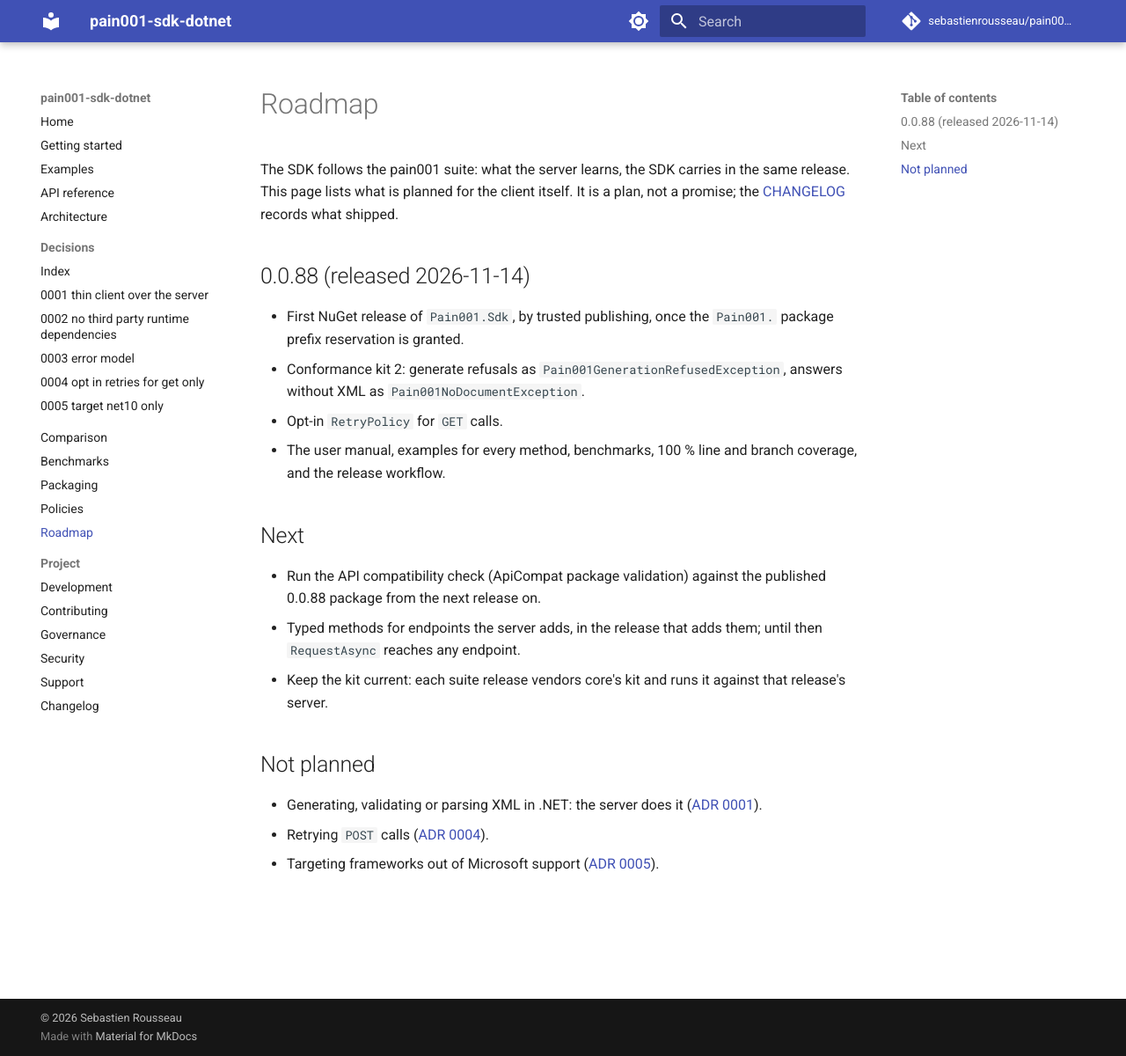
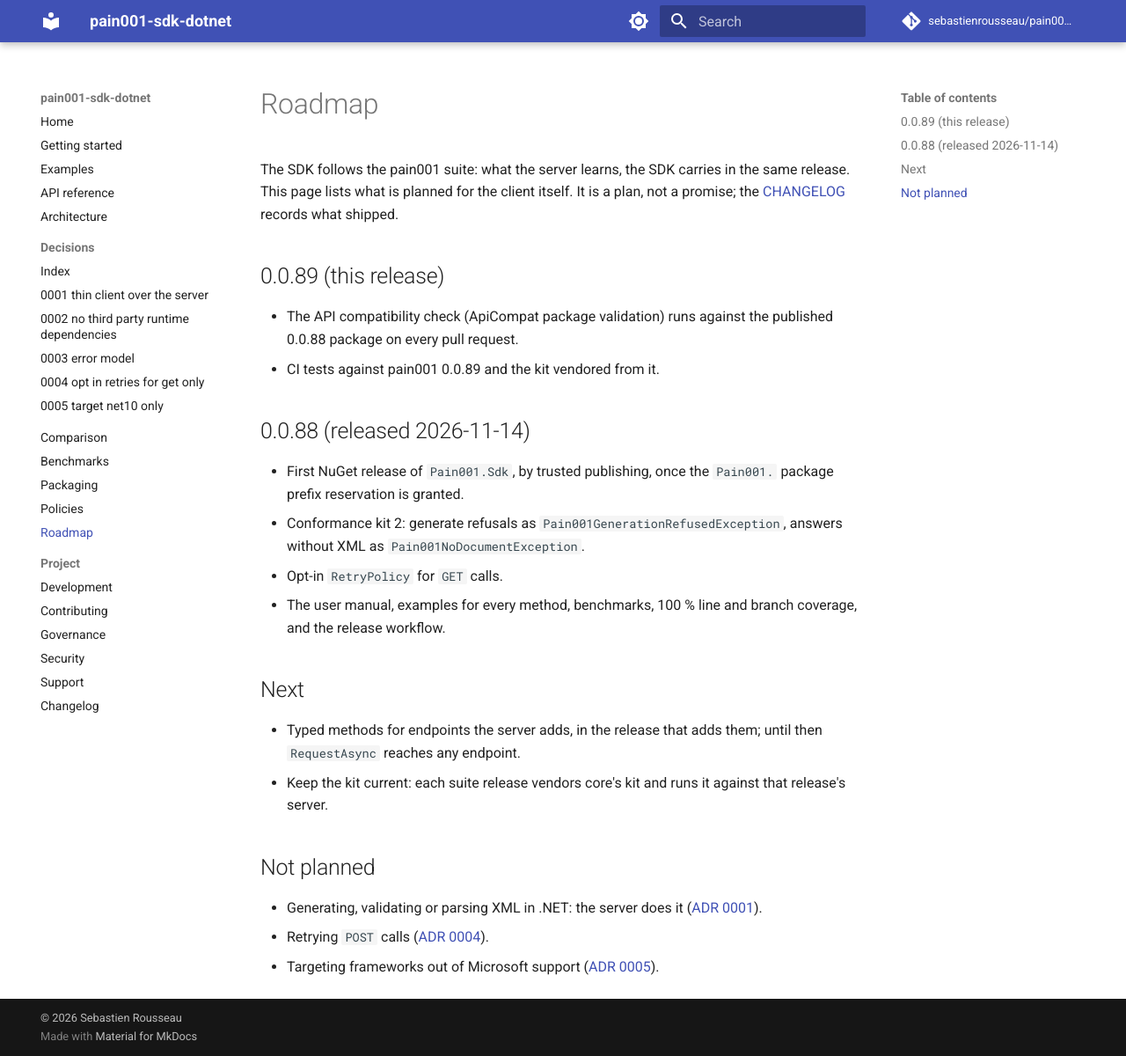
Before and after one commit to sebastienrousseau/pain001-sdk-dotnet, an MkDocs documentation site: the page built from docs/ROADMAP.md, in a window 1280 px wide and 1200 px high. Shown: the whole window at 88% size. Built offline with MkDocs 1.6.1 and Material for MkDocs 9.7.7, drawn with Linux system fonts in a browser that asks for light colours; comment, search, counter and statistics services are not loaded.

Commit message:
chore: align every version restatement at 0.0.89
The suite releases 0.0.89, so the package <Version> moves to it and
every place that restates it follows: CITATION.cff, the SECURITY.md
and SUPPORT.md support tables (0.0.89 current, 0.0.88 superseded, as
only the latest 0.0.x receives fixes), the README, getting-started and
packaging install snippets, the bug report form placeholder and the
KEYS.asc verify-tag example. The roadmap gains a 0.0.89 section: the
ApiCompat check now has the published 0.0.88 package as its baseline.

The server pin stays at pain001 0.0.88 until 0.0.89 is on PyPI.

Verified: scripts/verify-release-versions 0.0.89 passes.

Assisted-by: Claude Code:claude-opus-5-5
Co-Authored-By: Claude Opus 5.5 <noreply@anthropic.com>
Signed-off-by: Sebastien Rousseau <sebastienrousseau@users.noreply.github.com>

````diff
--- a/docs/ROADMAP.md
+++ b/docs/ROADMAP.md
@@ -7,6 +7,12 @@ carries in the same release. This page lists what is planned for the
 client itself. It is a plan, not a promise; the
 [CHANGELOG](https://github.com/sebastienrousseau/pain001-sdk-dotnet/blob/main/CHANGELOG.md)
 records what shipped.
+
+## 0.0.89 (this release)
+
+- The API compatibility check (ApiCompat package validation) runs
+  against the published 0.0.88 package on every pull request.
+- CI tests against pain001 0.0.89 and the kit vendored from it.
 
 ## 0.0.88 (released 2026-11-14)
 
@@ -21,8 +27,6 @@ records what shipped.
 
 ## Next
 
-- Run the API compatibility check (ApiCompat package validation)
-  against the published 0.0.88 package from the next release on.
 - Typed methods for endpoints the server adds, in the release that adds
   them; until then `RequestAsync` reaches any endpoint.
 - Keep the kit current: each suite release vendors core's kit and runs
--- a/docs/getting-started.md
+++ b/docs/getting-started.md
@@ -20,7 +20,7 @@ the client.
 ## 2. Add the package
 
 ```sh
-dotnet add package Pain001.Sdk --version 0.0.88
+dotnet add package Pain001.Sdk --version 0.0.89
 ```
 
 To build against a clone instead, reference the project:
````
Also changed, not shown: README.md (+2 -2 lines), SECURITY.md (+2 -1 lines), SUPPORT.md (+2 -1 lines), docs/packaging.md (+3 -3 lines), 4 other files.
